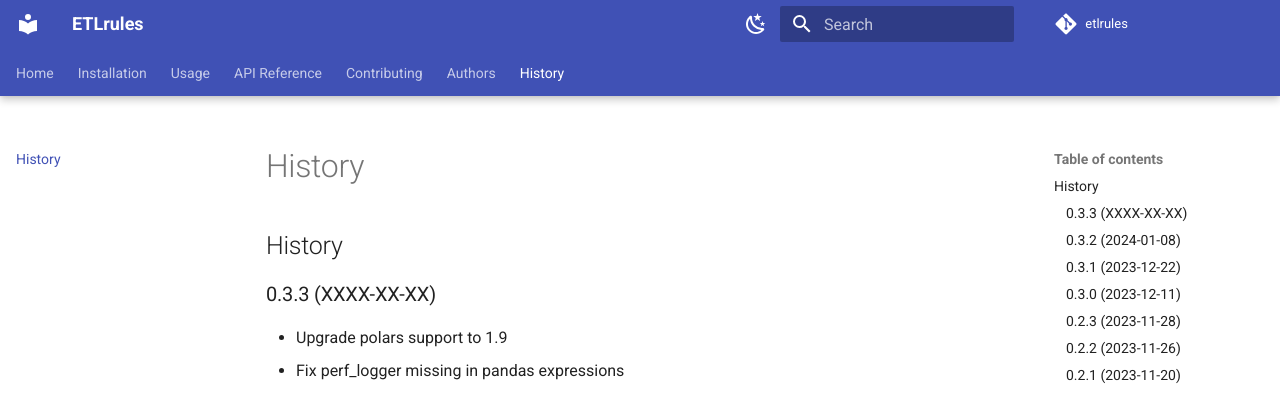
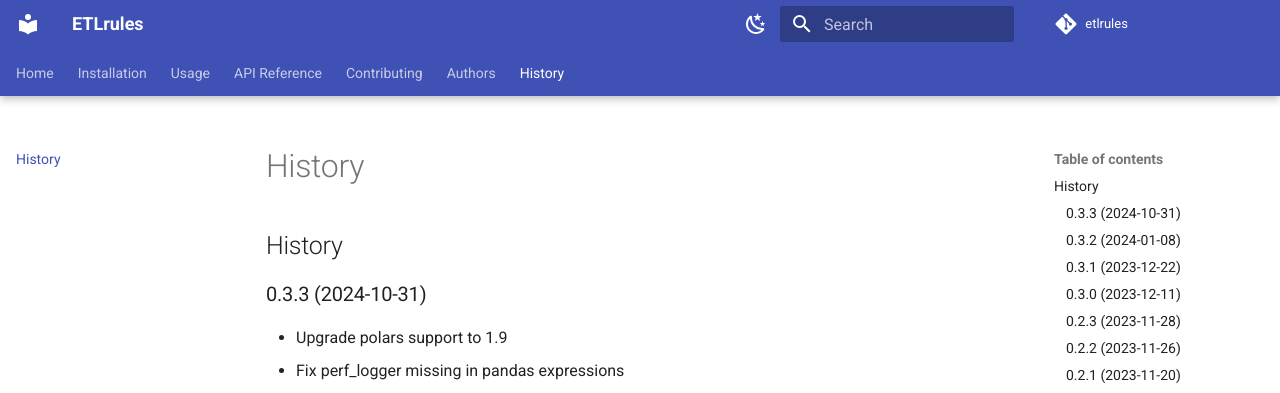
Before and after one commit to ciprianmiclaus2/etlrules, an MkDocs documentation site: the page built from docs/history.md, in a window 1280 px wide and 900 px high. Shown: the top 393 px of the window. Built offline with MkDocs 1.6.1 and Material for MkDocs 9.7.7, drawn with Linux system fonts in a browser that asks for light colours; comment, search, counter and statistics services are not loaded; the version menu is left out.

Commit message:
Prepare release

```diff
--- a/HISTORY.md
+++ b/HISTORY.md
@@ -1,6 +1,6 @@
 # History
 
-## 0.3.3 (XXXX-XX-XX)
+## 0.3.3 (2024-10-31)
 
 * Upgrade polars support to 1.9
 * Fix perf_logger missing in pandas expressions
--- a/pyproject.toml
+++ b/pyproject.toml
@@ -1,6 +1,6 @@
 [project]
 name = "etlrules"
-version = "0.3.2"
+version = "0.3.3"
 description = "A python ETL rule engine operating with data frames."
 authors = [{name = "Ciprian Miclaus", email = "ciprianm@gmail.com"}]
 readme = "README.md"
```
